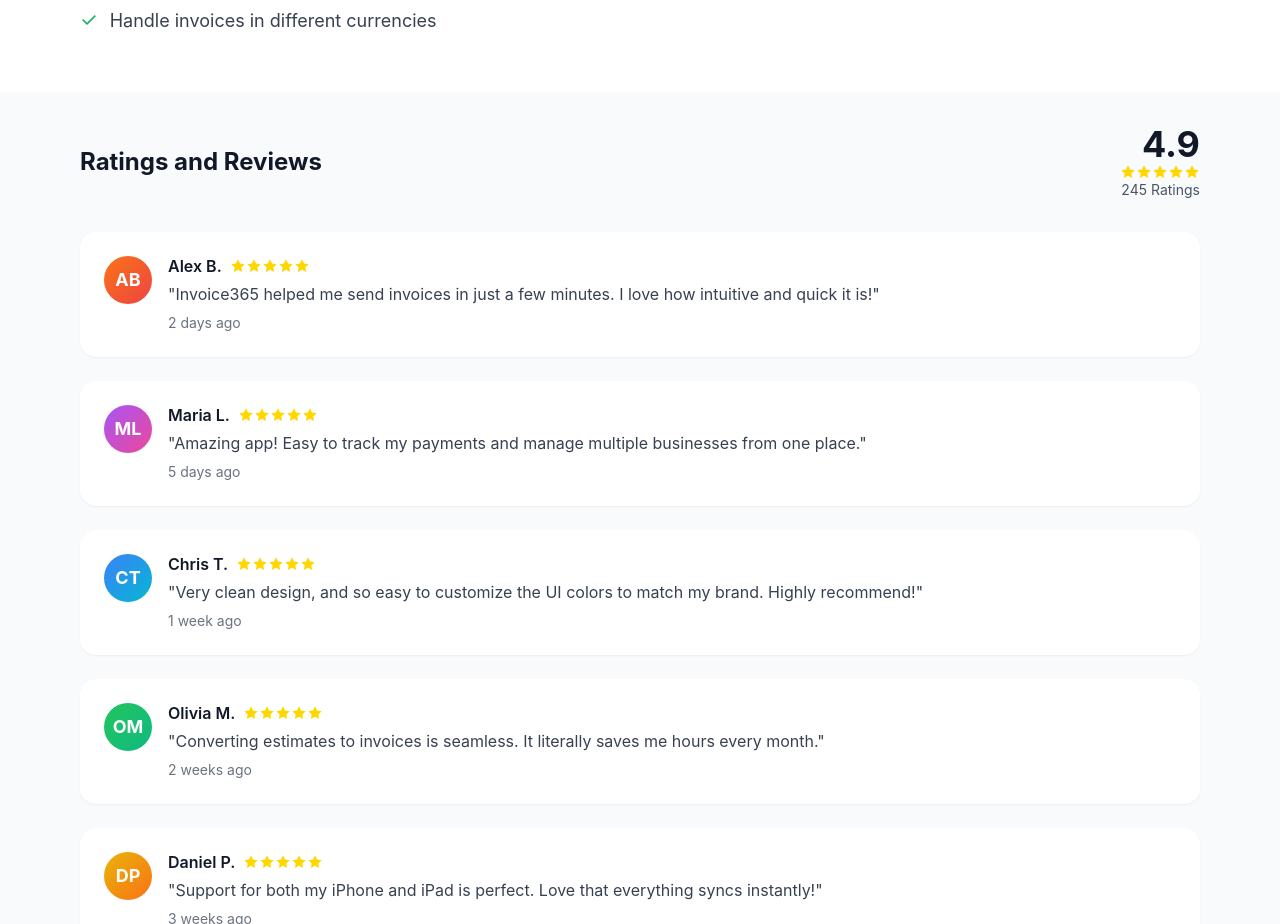
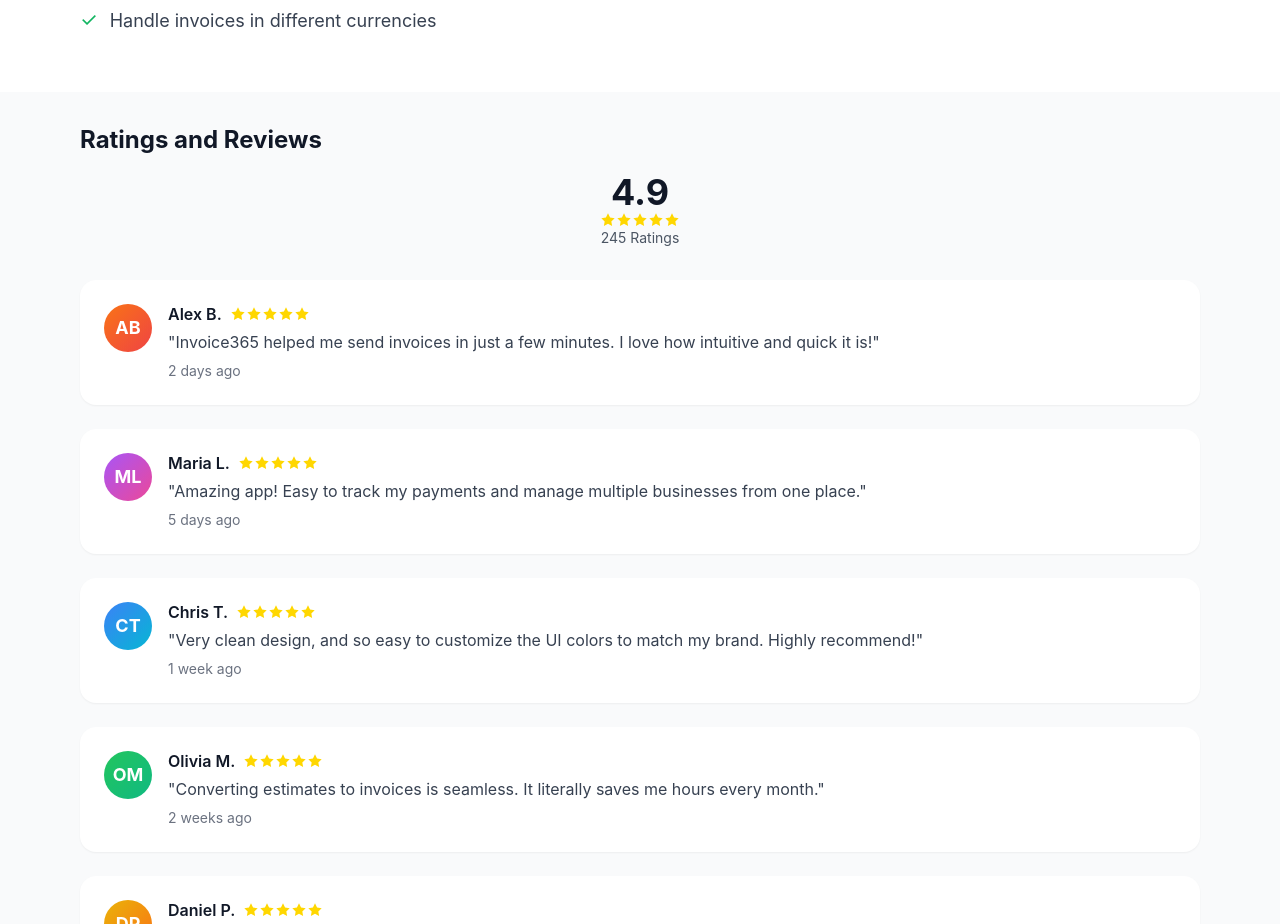
Before and after one commit to dimatretyak/invoice-maker-website, a website: page app-store/1/index.html in a window 1280 px wide. Shown: the part 3144-4068 px from the top of the page. Drawn offline with Linux system fonts and the light colour scheme.

Commit message:
chore: change

```diff
--- a/app-store/1/index.html
+++ b/app-store/1/index.html
@@ -283,11 +283,11 @@
     <!-- Reviews Section -->
     <section id="reviews" class="py-8 px-4 bg-gray-50 dark:bg-gray-800/50">
       <div class="container mx-auto max-w-6xl">
-        <div class="flex items-center justify-between mb-8">
-          <h2 class="text-2xl md:text-3xl font-bold text-gray-900 dark:text-white">Ratings and Reviews</h2>
-          <div class="text-right">
+        <div class="mb-8">
+          <h2 class="text-2xl md:text-3xl font-bold text-gray-900 dark:text-white mb-4">Ratings and Reviews</h2>
+          <div class="text-center">
             <div class="text-4xl font-bold text-gray-900 dark:text-white">4.9</div>
-            <div class="flex items-center gap-1 justify-end mb-1">
+            <div class="flex items-center gap-1 justify-center mb-1">
               <span class="rating-star"></span>
               <span class="rating-star"></span>
               <span class="rating-star"></span>
```
